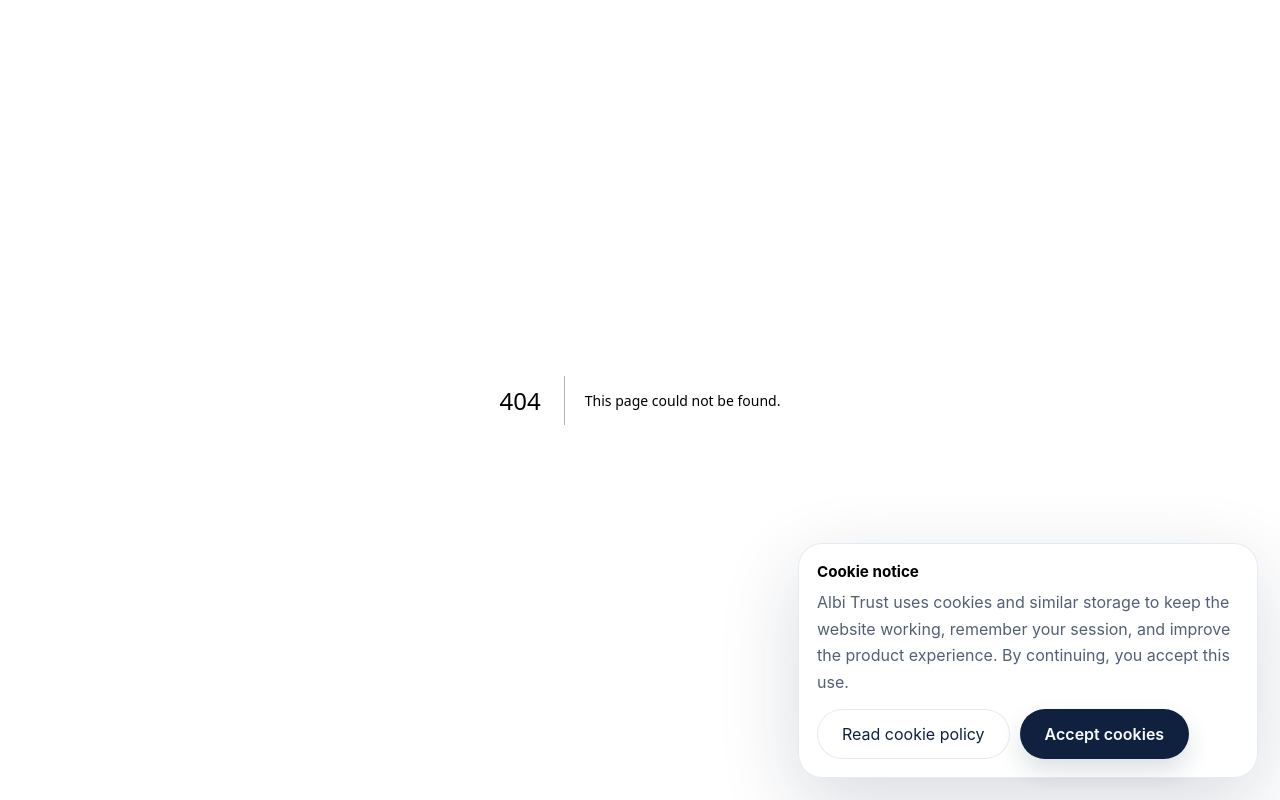
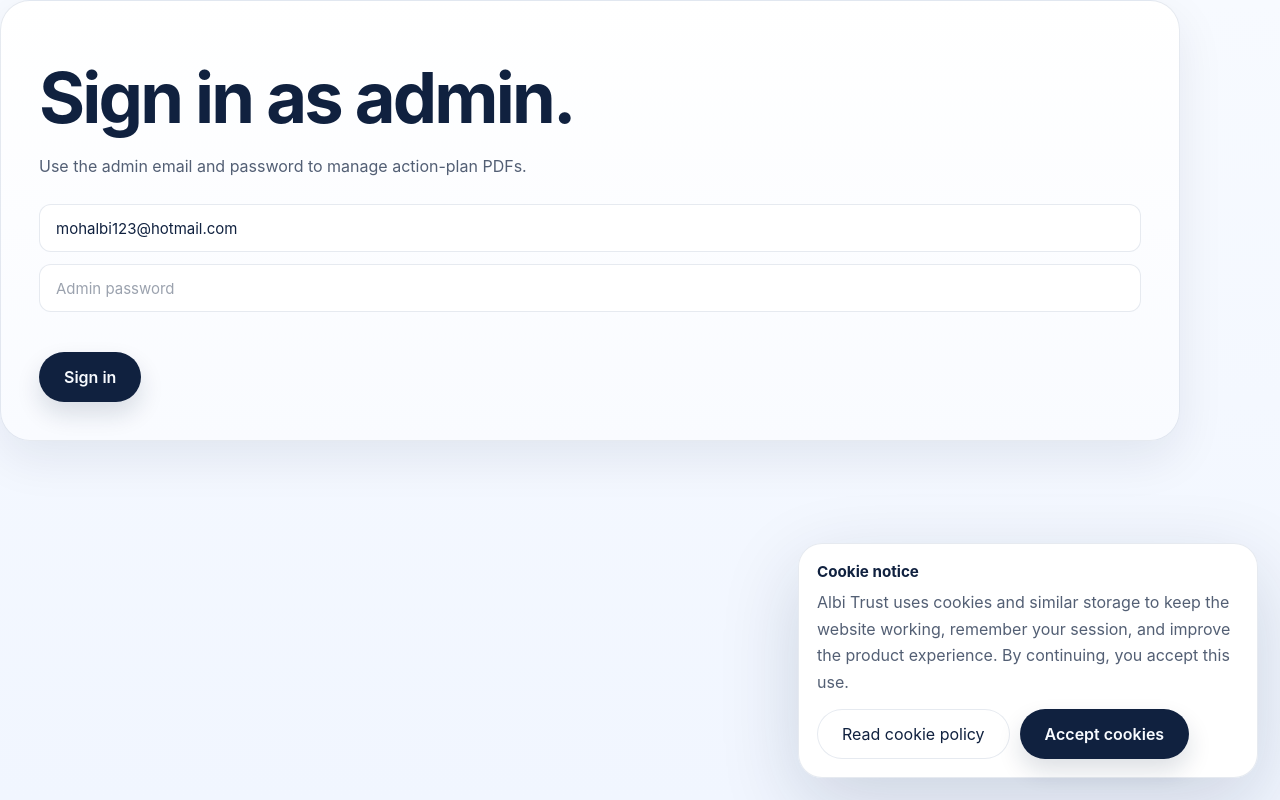
Before and after one commit to mohamadalbi123/albi-trust.com, a Next.js app: page /admin in a window 1280 px wide. Before the commit this address had no page. Built offline with nearby package versions, Linux system fonts and the light colour scheme.

Commit message:
Add admin shortcut route

```diff
--- /dev/null
+++ b/app/admin/page.js
@@ -0,0 +1,5 @@
+import { AdminActionPlansClient } from "../components/AdminActionPlansClient";
+
+export default function AdminPage() {
+  return <AdminActionPlansClient />;
+}
```
